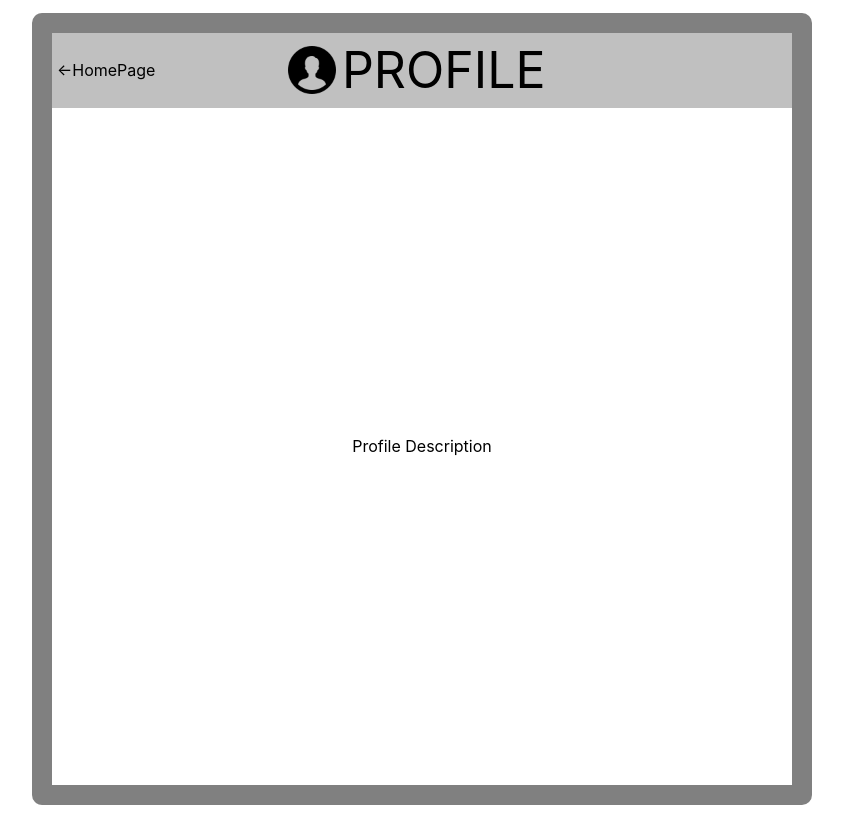
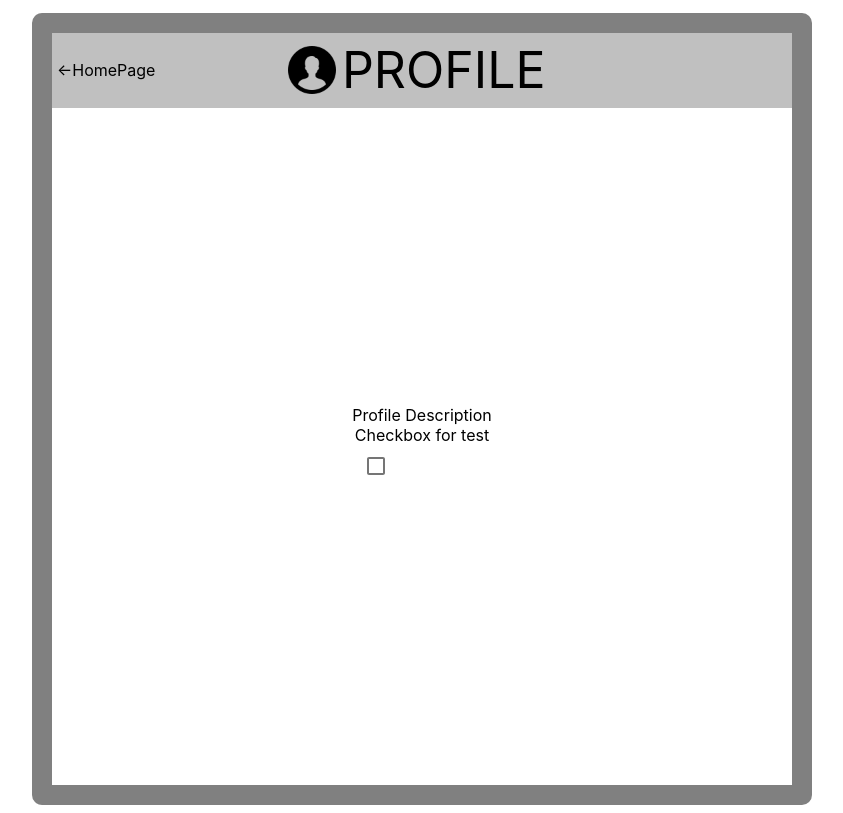
Before and after one commit to Kuldyaev/geekreact, a React (Create React App) app: page /profile in a window 1280 px wide. Shown: the whole page, without its empty margins (218-1061 px from the left). Built offline with nearby package versions, Linux system fonts and the light colour scheme.

Commit message:
Reducer, store and actions added to the project

```diff
--- /dev/null
+++ b/src/actions/status.js
@@ -0,0 +1,6 @@
+import {CHECK_ON, CHECK_OFF} from '../constants'
+
+const changeCheckBoxOn = () => ({type: CHECK_ON})
+const changeCheckBoxOff = () => ({type: CHECK_OFF})
+
+export {changeCheckBoxOn, changeCheckBoxOff}
--- a/src/components/profile.jsx
+++ b/src/components/profile.jsx
@@ -1,16 +1,29 @@
+import { useSelector } from 'react-redux'
 import { Link } from 'react-router-dom'
 import styles from '../css/profile.module.css'
+import Checkbox from '@material-ui/core/Checkbox';
 
 export const Profile = (props) => {
+
+  const checkbox = useSelector((state) => state.status);
+
   return <div className = {styles.profilepage}>
             <div className = {styles.profileHeader}>
               <Link to={'/'} className = {styles.homepageLink}>&#8592;HomePage</Link>
               <div className = {styles.profileHeaderContent}>
                 <div className = {styles.profileHeaderImg}></div>
                 <div className = {styles.profileHeaderTitle}>PROFILE</div>
+
               </div>
               <div className = {styles.profileHeaderRight}></div>
+
             </div>
-            <div className = {styles.profileBody}>Profile Description</div>
+            <div className = {styles.profileBody}>
+               <div> Profile Description</div>
+               <div>
+                  <p>Checkbox for test</p>
+                  <Checkbox defaultChecked={checkbox.checkbox}/>
+               </div>
+            </div>
          </div>
 }
--- /dev/null
+++ b/src/constants.js
@@ -0,0 +1,2 @@
+export const CHECK_ON = 'CHECK_ON'
+export const CHECK_OFF = 'CHECK_OFF'
--- a/src/css/profile.module.css
+++ b/src/css/profile.module.css
@@ -16,9 +16,10 @@
 	width: 100%;
 	height: 90%;
 	display: flex;
+	flex-direction: column;
 	align-items: center;
-   justify-content: center;
-   background-color: white;
+  justify-content: center;
+  background-color: white;
 }
 .profileHeaderContent{
 	display: flex;
--- a/src/index.js
+++ b/src/index.js
@@ -1,13 +1,18 @@
 import React from 'react';
 import ReactDOM from 'react-dom';
+import { Provider} from 'react-redux';
+import { createStore } from 'redux';
+import reducer from './reducers/reducer';
 import './index.css';
 import App from './App';
 
-
+let store = createStore(reducer, window.__REDUX_DEVTOOLS_EXTENSION__ && window.__REDUX_DEVTOOLS_EXTENSION__())
 
 ReactDOM.render(
   <React.StrictMode>
-    <App />
+    <Provider store= {store}>
+      <App />
+    </Provider>
   </React.StrictMode>,
   document.getElementById('root')
 );
--- /dev/null
+++ b/src/reducers/reducer.js
@@ -0,0 +1,8 @@
+import { combineReducers } from 'redux'
+import status from './status'
+
+const reducer = combineReducers({
+    status
+});
+
+export default reducer
--- /dev/null
+++ b/src/reducers/status.js
@@ -0,0 +1,14 @@
+import {CHECK_ON, CHECK_OFF} from '../constants'
+
+const status = (state = {checkbox: false}, action) => {
+  switch (action.type) {
+    case CHECK_ON:
+      return {checkbox: true }
+    case CHECK_OFF:
+      return {checkbox: false }
+    default:
+      return state
+  }
+}
+
+export default status
```
